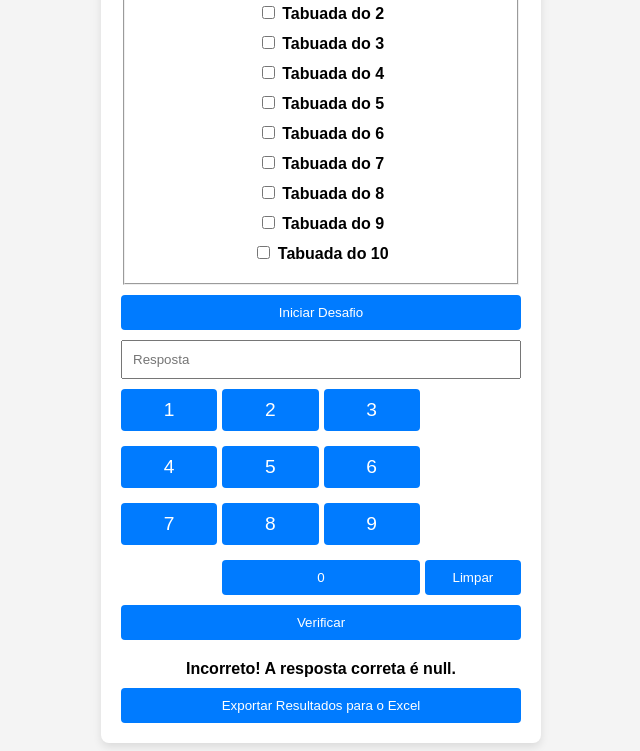
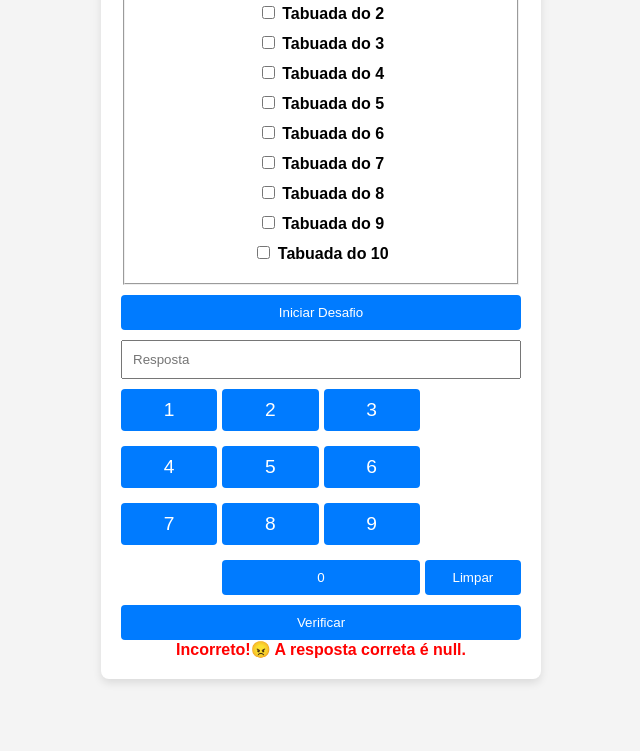
Before and after one commit to IsraelFelipe1997/israelfelipe1997.github.io, a plain HTML site: page index.html in a window 1280 px wide. Both pictures are taken after a click on the button "Verificar". Shown: the part 107-858 px from the top of the page, without its empty margins (319-959 px from the left). After the commit the page ends 800 px from the top, so only its background shows below. Drawn offline with Linux system fonts and the light colour scheme.

Commit message:
Add files via upload

```diff
--- a/index.html
+++ b/index.html
@@ -40,7 +40,7 @@
         </div>
 
         <button onclick="checkAnswer()">Verificar</button>
-        <div id="result"></div>
+        <div id="result"</div>
         <button onclick="exportToCSV()">Exportar Resultados para o Excel</button> <!-- Novo botão -->
     </div>
 
--- a/script.js
+++ b/script.js
@@ -57,9 +57,9 @@ function checkAnswer() {
 
     if (userAnswer === currentAnswer) {
         score++;
-        resultContainer.textContent = 'Correto!';
+        resultContainer.innerHTML  = '<span class="result-green">Correto!❤️</span>';
     } else {
-        resultContainer.textContent = `Incorreto! A resposta correta é ${currentAnswer}.`;
+        resultContainer.innerHTML  = `<span class="result-red">Incorreto!😠 A resposta correta é ${currentAnswer}.</span>`;
     }
     answerInput.value = ''; // Limpa o campo de resposta
     setTimeout(() => {
--- a/styles.css
+++ b/styles.css
@@ -43,9 +43,16 @@ button:hover {
     background-color: #0056b3;
 }
 
-#result {
+.result-green {
     margin-top: 20px;
     font-weight: bold;
+    color: green;
+}
+
+.result-red {
+    margin-top: 20px;
+    font-weight: bold;
+    color: red;
 }
 
 #custom-keyboard {
```
